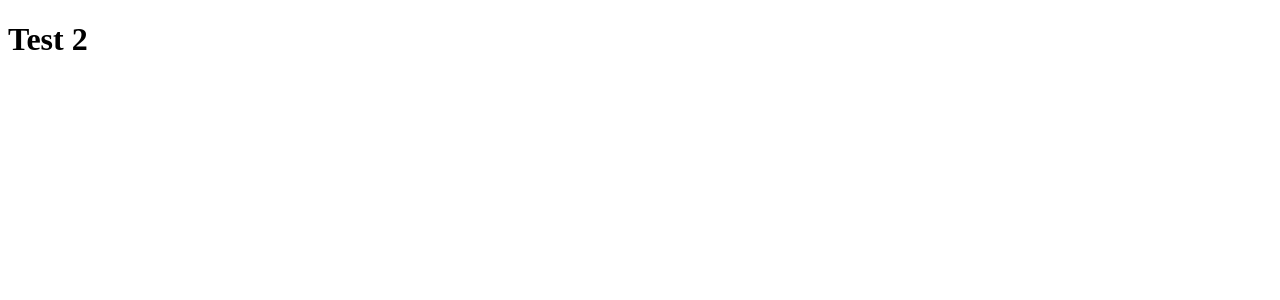
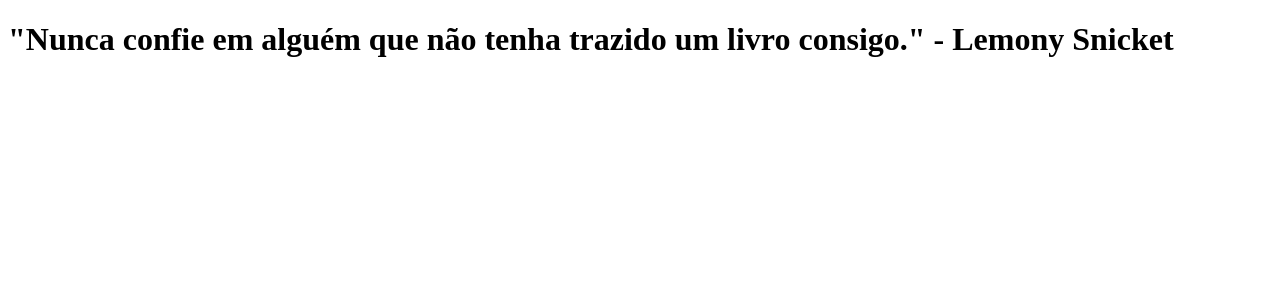
Before and after one commit to bulnes/clone-tabnews, a Next.js app: page / in a window 1280 px wide. Shown: the top 300 px of the page. Built offline with nearby package versions, Linux system fonts and the light colour scheme.

Commit message:
chore: add new sentence

```diff
--- a/pages/index.js
+++ b/pages/index.js
@@ -1,5 +1,5 @@
 function Home() {
-    return <h1>Test 2</h1>;
+    return <h1>"Nunca confie em alguém que não tenha trazido um livro consigo." - Lemony Snicket</h1>;
 }
 
 export default Home;
```
